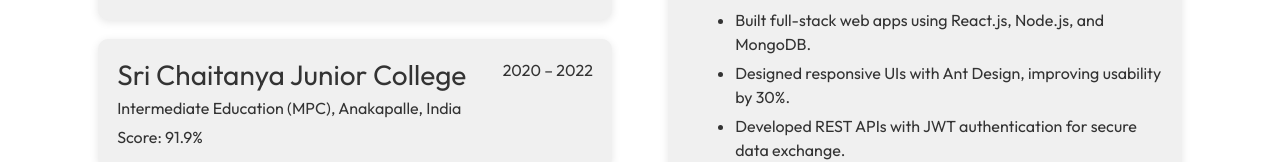
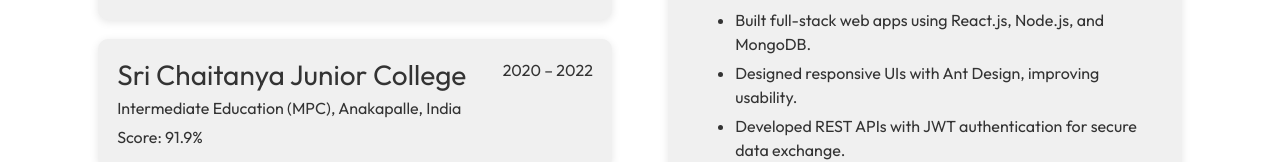
Before and after one commit to sathwikpedapati/portfolio, a React (Create React App) app: page / in a window 1280 px wide. Shown: the part 670-832 px from the top of the page. Built offline with nearby package versions, Linux system fonts and the light colour scheme.

Commit message:
Update Experience.js

```diff
--- a/src/components/Experience.js
+++ b/src/components/Experience.js
@@ -13,7 +13,7 @@ const Experience = ({ theme }) => {
       location: '',
       points: [
         'Built full-stack web apps using React.js, Node.js, and MongoDB.',
-        'Designed responsive UIs with Ant Design, improving usability by 30%.',
+        'Designed responsive UIs with Ant Design, improving usability.',
         'Developed REST APIs with JWT authentication for secure data exchange.',
       ],
     },
```
